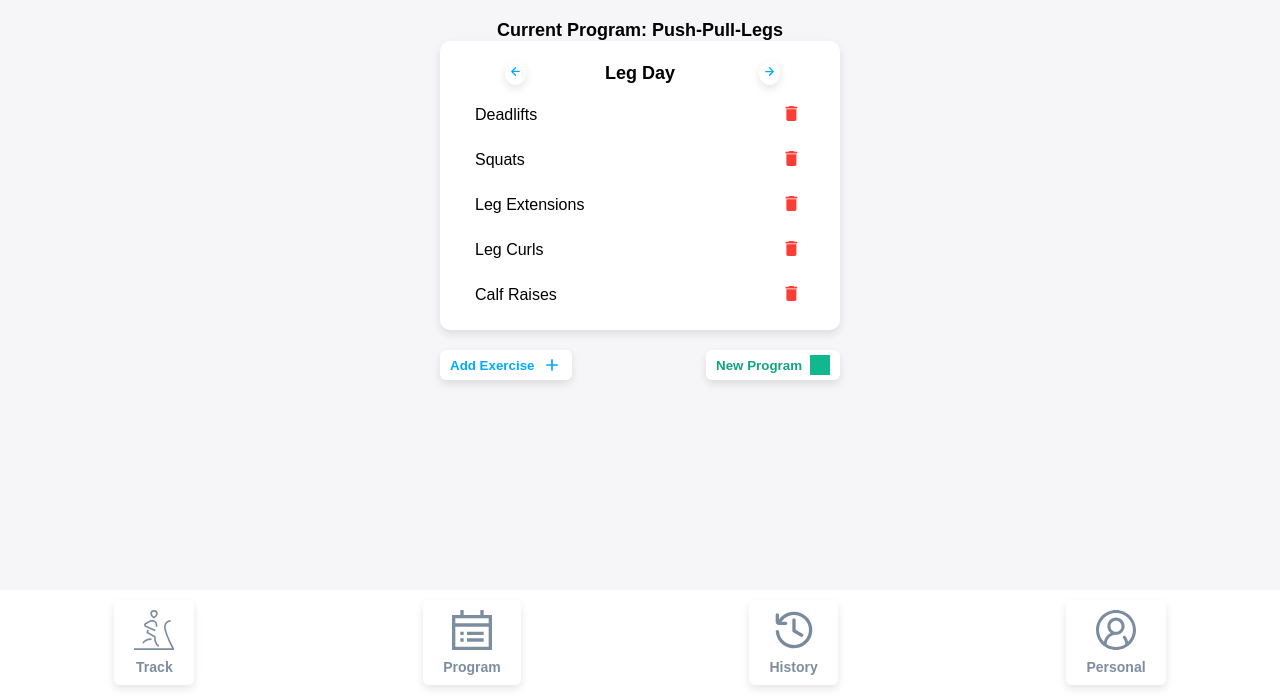
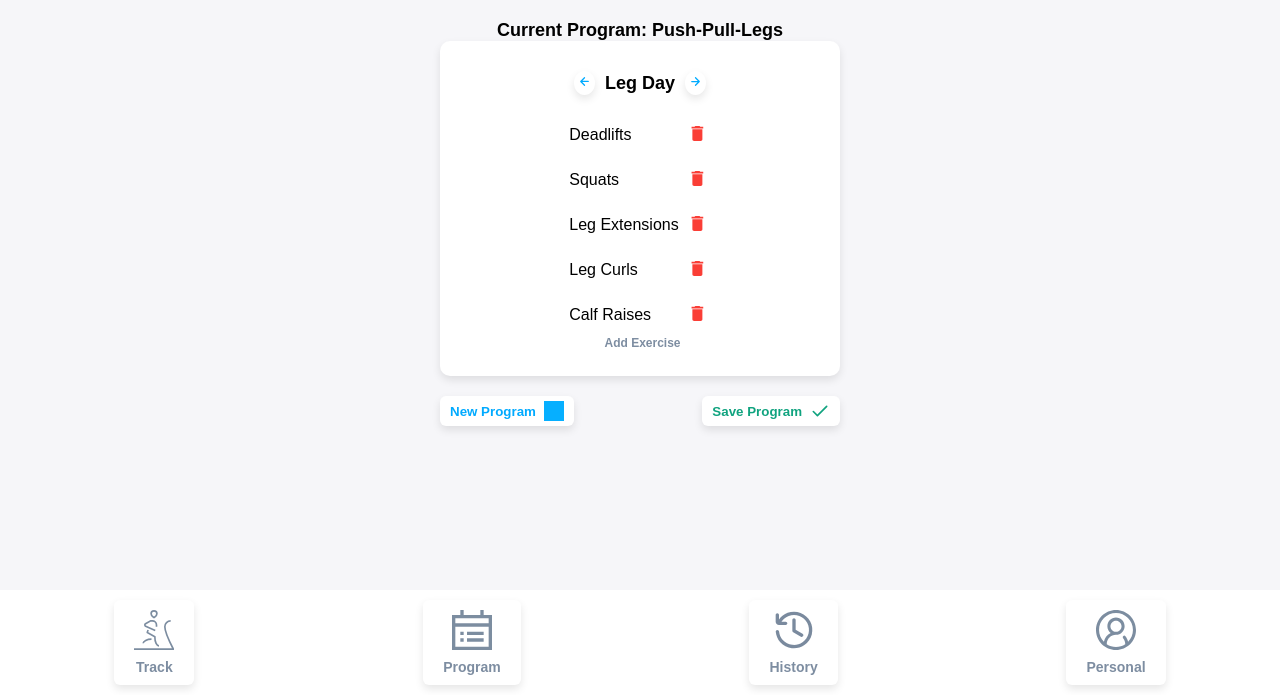
Before and after one commit to ryankorsrud/FitLogger, a Flask app: page /program in a window 1280 px wide. Shown: the part 105-800 px from the top of the page. Run offline with Flask 3, Linux system fonts and the light colour scheme; grey boxes are pictures that could not be loaded.

Commit message:
Fixed db for getting workout history and changed program page layout

```diff
--- a/app.py
+++ b/app.py
@@ -80,6 +80,36 @@ def save_workout():
 
 
 
+@app.route('/get_workout_log', methods=['GET'])
+def get_workout_log():
+    date = request.args.get('date')
+    print(date)
+    if not date:
+        return jsonify({'status': 'error', 'message': 'No date provided'}), 400
+
+    # Fetch workout data for the provided date
+    conn = sqlite3.connect('workouts.db')
+    cursor = conn.cursor()
+
+    cursor.execute('SELECT exercise, reps, weight FROM workout WHERE date = ?', (date,))
+    rows = cursor.fetchall()
+
+    # Organize the data in a format similar to how it's saved
+    workout_data = {}
+    for row in rows:
+        exercise, reps, weight = row
+        if exercise not in workout_data:
+            workout_data[exercise] = [[], []]
+        workout_data[exercise][0].append(reps)
+        workout_data[exercise][1].append(weight)
+    print(workout_data)
+    conn.close()
+
+    return jsonify(workout_data)
+
+
+
+
 if __name__ == '__main__':
     init_db()
     app.run(debug=True)
--- a/static/css/program.css
+++ b/static/css/program.css
@@ -1,3 +1,5 @@
+
+
 .program {
     background-color: white;
     padding: 20px;
@@ -5,7 +7,12 @@
     box-shadow: 0 4px 8px rgba(0, 0, 0, 0.1);
     margin-bottom: 20px;
     min-width: 400px;
+    display: flex;
+    flex-direction: column; /* Stacks children vertically */
+    align-items: center;    /* Centers items horizontally */
+    justify-content: space-around; /* Aligns items to the top of the container */
 }
+
 
 .program li {
     display: flex;
@@ -50,6 +57,8 @@
     border-radius: 50%;
     cursor: pointer;
     transition: background-color 0.3s;
+    margin: 10px;
+
 }
 
 .day button img {
--- a/templates/program.html
+++ b/templates/program.html
@@ -17,7 +17,8 @@
 
     <main>
         <span>Current Program: Push-Pull-Legs</span>
-        <div>
+
+        <div class = "container">
             <div class="program">
                 <div class="day">
                     <button>
@@ -36,16 +37,19 @@
                     <li>Leg Curls<button onclick="removeRow()" class="error"><img src="/static/images/delete.svg"></li>
                     <li>Calf Raises<button onclick="removeRow()" class="error"><img src="/static/images/delete.svg"></li>
                 </ul>
+
+
+                <button>Add Exercise</button>
             </div>
 
             <div class="edit-program">
                 <button class="edit-program-btn">
-                    Add Exercise
-                    <img class="add" src="/static/images/add.svg">
+                    New Program
+                    <img class="add" src="/static/images/new.svg">
                 </button>
                 <button class="edit-program-btn" style="color: #10a37f;">
-                    New Program
-                    <img class="new" style="filter: invert(45%) sepia(91%) saturate(398%) hue-rotate(115deg) brightness(94%) contrast(93%);" src="/static/images/new.svg">
+                    Save Program
+                    <img class="new" style="filter: invert(45%) sepia(91%) saturate(398%) hue-rotate(115deg) brightness(94%) contrast(93%);" src="/static/images/check.svg">
                 </button>
             </div>
         </div>
```
Also changed, not shown: workouts.db.
